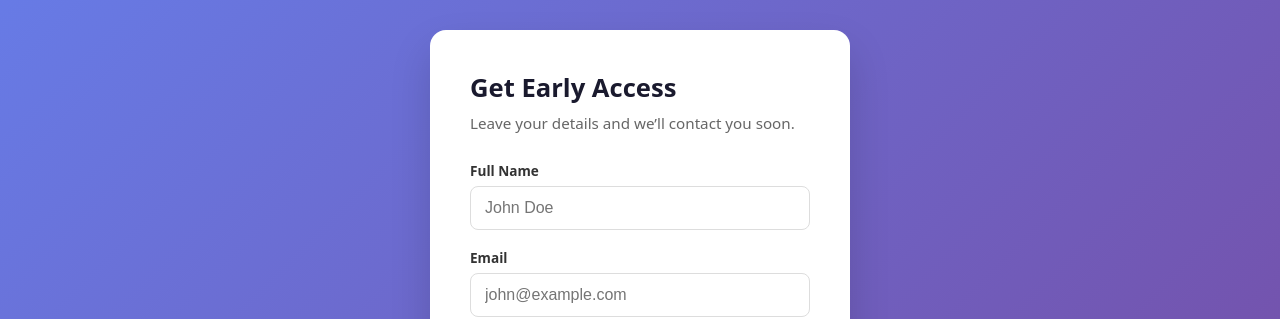
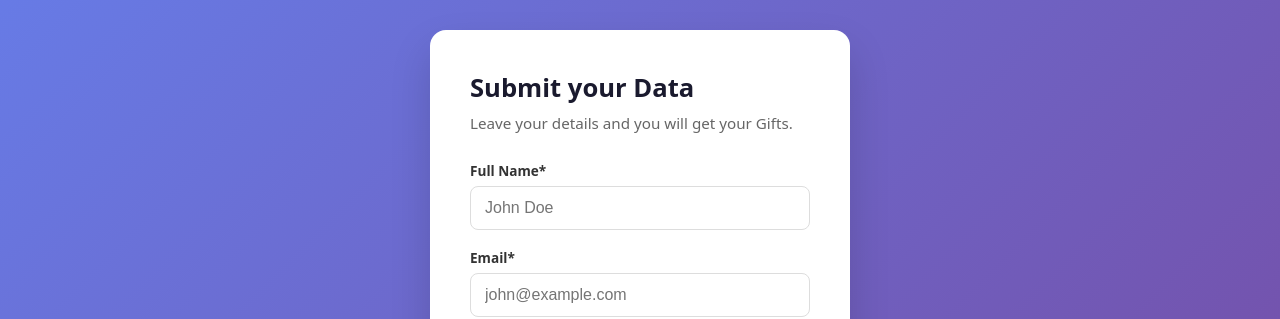
Before and after one commit to georgemagdy2014-beep/Candidates, a plain HTML site: page index.html in a window 1280 px wide. Shown: the part 131-450 px from the top of the page. Drawn offline with Linux system fonts and the light colour scheme.

Commit message:
Update index.html

```diff
--- a/index.html
+++ b/index.html
@@ -62,14 +62,14 @@
 </head>
 <body>
     <div class="card">
-        <h1>Get Early Access</h1>
-        <p class="subtitle">Leave your details and we’ll contact you soon.</p>
+        <h1>Submit your Data</h1>
+        <p class="subtitle">Leave your details and you will get your Gifts.</p>
 
         <form id="leadForm">
-            <label for="name">Full Name</label>
+            <label for="name">Full Name*</label>
             <input type="text" id="name" name="name" required placeholder="John Doe">
 
-            <label for="email">Email</label>
+            <label for="email">Email*</label>
             <input type="email" id="email" name="email" required placeholder="john@example.com">
 
             <label for="phone">Telephone <span style="font-weight:400; color:#888;">(optional)</span></label>
```
